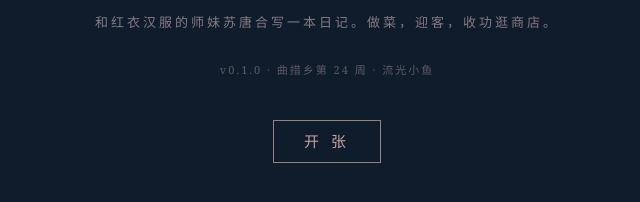
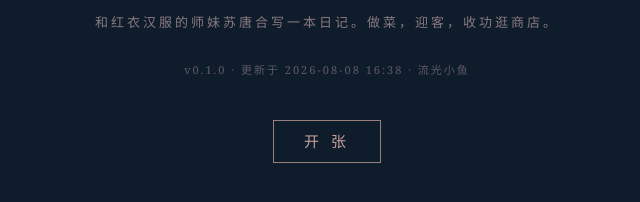
Before and after one commit to feihu-lgtm/xishu-douhuazhuang, a website with bundled scripts: page index.html in a window 1280 px wide. Shown: the part 372-574 px from the top of the page, 313-953 px from the left. Built offline with nearby package versions, Linux system fonts and the light colour scheme.

Commit message:
版本行加「更新于」时间戳 + git pre-commit hook 每次提交自动刷新（本地 hook 配置好，以后每次 push 时间自动更新）

```diff
--- a/index.html
+++ b/index.html
@@ -42,7 +42,7 @@
   <div class="big">西蜀豆花庄</div>
   <div class="small">曲措乡 · 鱼定村 · 溪边灶房 —— 你是师兄，小厨</div>
   <div class="small">和红衣汉服的师妹苏唐合写一本日记。做菜，迎客，收功逛商店。</div>
-  <div class="ver">v0.1.0 · 曲措乡第 24 周 · 流光小鱼</div>
+  <div class="ver">v0.1.0 · 更新于 2026-08-08 16:38 · 流光小鱼</div>
   <div class="btns">
     <span class="btn" id="btn-new">开 张</span>
     <span class="btn" id="btn-cont" style="display:none">继 续</span>
```
